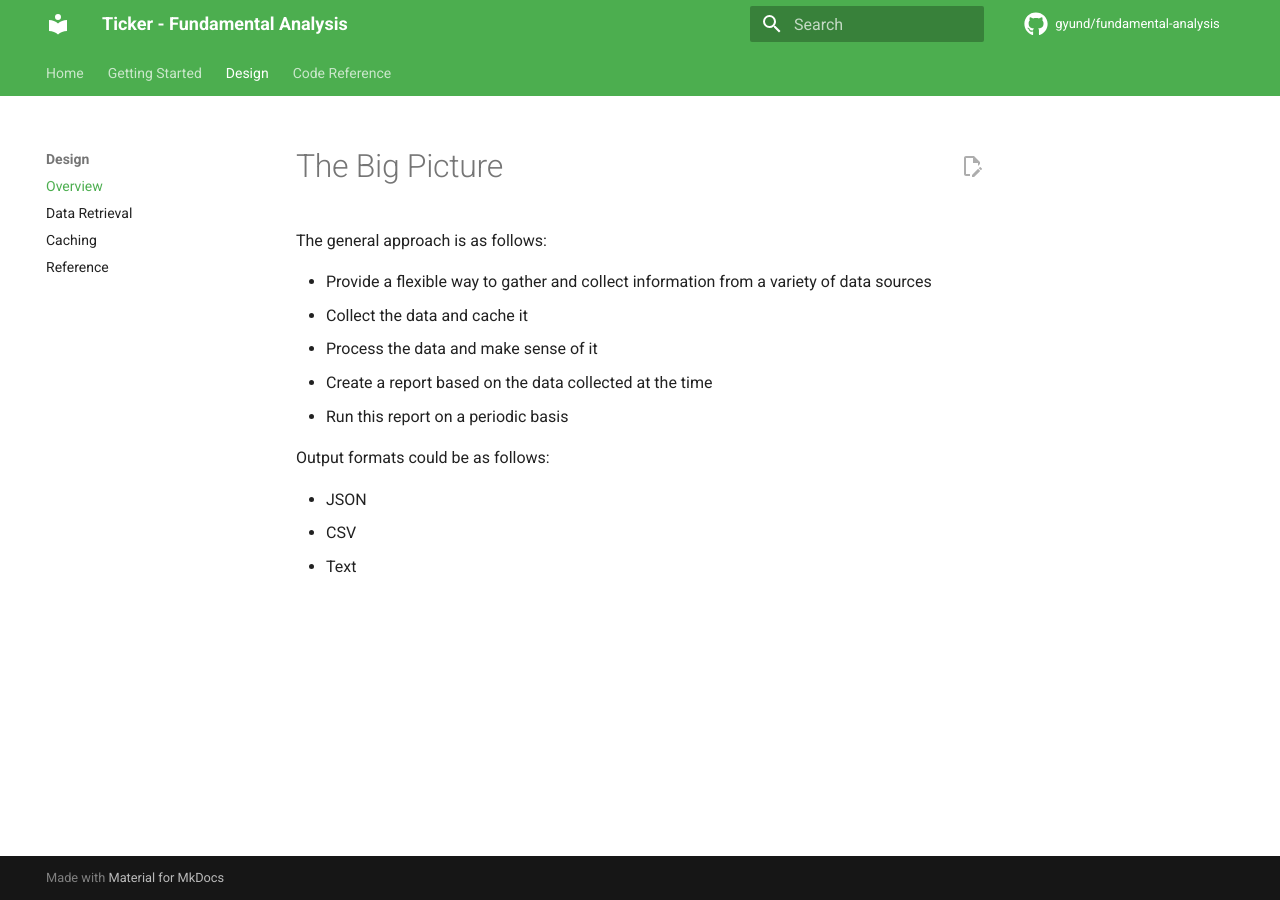
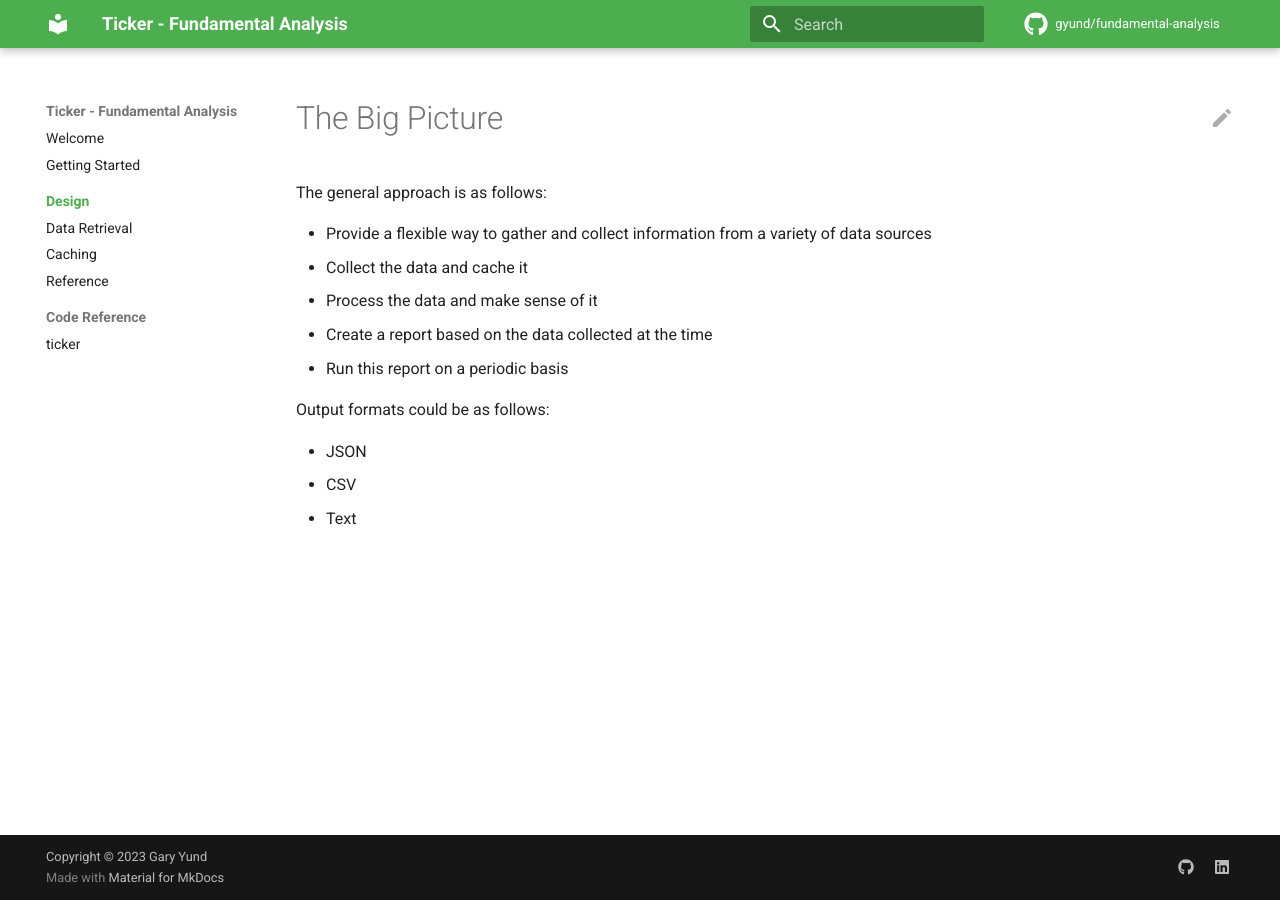
Before and after one commit to gyund/fundamental-analysis, an MkDocs documentation site: the page built from docs/design/index.md, in a window 1280 px wide. Built offline with MkDocs 1.6.1 and Material for MkDocs 9.7.7, drawn with Linux system fonts in a browser that asks for light colours; comment, search, counter and statistics services are not loaded.

Commit message:
more documentation tweaks

```diff
--- a/mkdocs.yml
+++ b/mkdocs.yml
@@ -6,13 +6,20 @@ theme:
     primary: green
   icon:
     repo: fontawesome/brands/github
+    edit: material/pencil
+    view: material/eye
   features:
     - content.action.edit
     - navigation.instant
     - navigation.tracking
-    - navigation.tabs
+    - navigation.sections
+    # - navigation.indexes
+    - toc.follow
+    - toc.integrate
+    # - navigation.expand
+    # - navigation.tabs
     - navigation.top
-    - header.autohide
+    # - header.autohide
 repo_url: https://github.com/gyund/fundamental-analysis
 repo_name: gyund/fundamental-analysis
 edit_uri: edit/main/docs/docs/
@@ -56,11 +63,21 @@ extra_javascript:
   - https://polyfill.io/v3/polyfill.min.js?features=es6
   - https://cdn.jsdelivr.net/npm/mathjax@3/es5/tex-mml-chtml.js
 
+extra:
+  social:
+    - icon: fontawesome/brands/github
+      link: https://github.com/gyund
+      name: Gary Yund on Github
+    - icon: fontawesome/brands/linkedin
+      link: https://www.linkedin.com/in/garyyund/
+      name: Gary Yund on LinkedIn
+copyright: Copyright &copy; 2023 Gary Yund
+
 nav:
-  - Home: index.md
+  - Welcome: index.md
   - Getting Started: getting-started.md
   - Design:
-      - Overview: design/overview.md
+      - design/index.md
       - Data Retrieval: design/data-retrieval.md
       # - Analysis: design/analysis.md
       # - Report: design/report.md
```
Also changed, not shown: docs/design/index.md (renamed from docs/design/overview.md).
